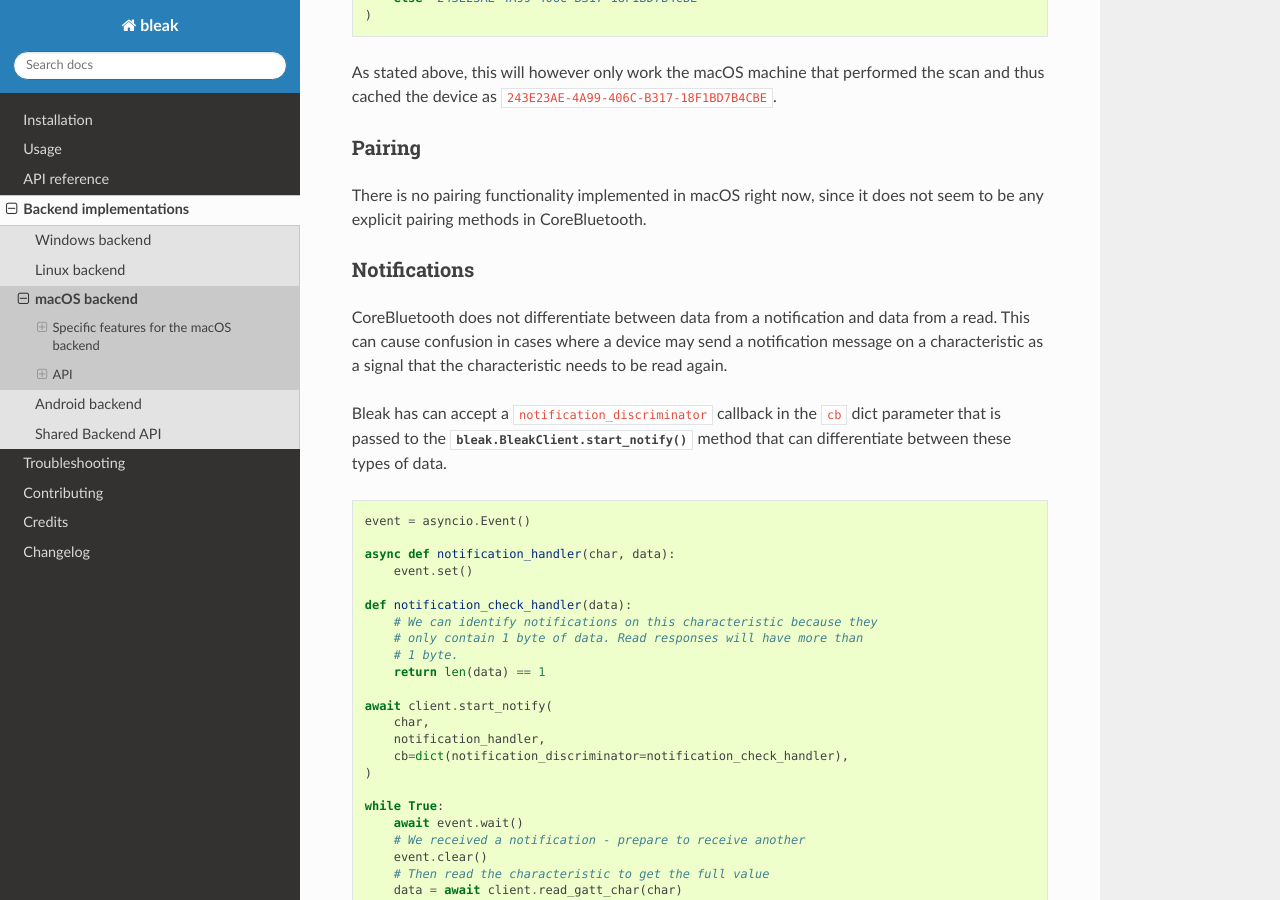
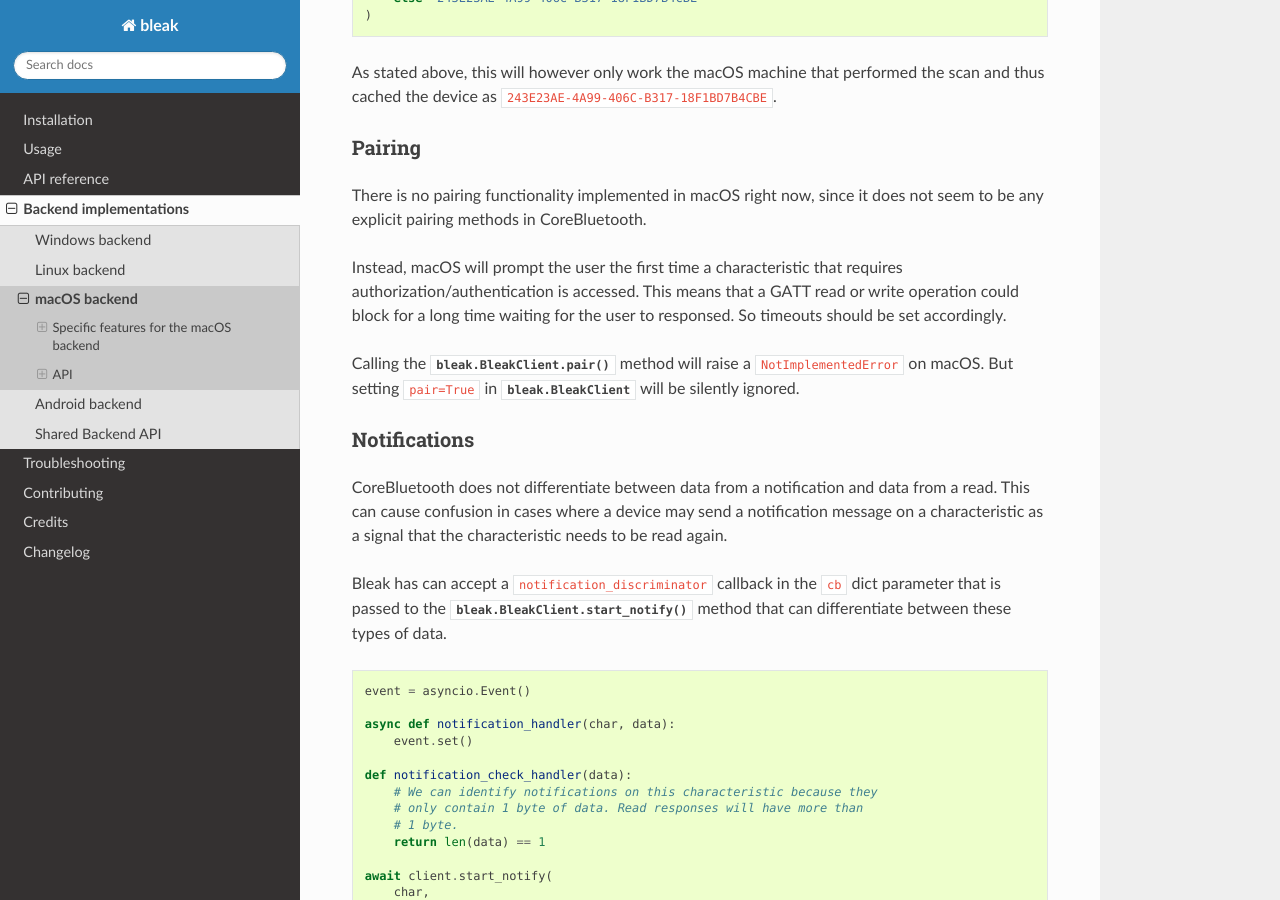
Before and after one commit to hbldh/bleak, a Sphinx documentation site: the page built from docs/backends/macos.rst, in a window 1280 px wide and 900 px high, scrolled down 505 px. Built offline with Sphinx 7.4.7 and the Read the Docs theme 3.1.0, drawn with Linux system fonts in a browser that asks for light colours.

Commit message:
docs/macos: elaborate on pairing

```diff
--- a/docs/backends/macos.rst
+++ b/docs/backends/macos.rst
@@ -31,6 +31,14 @@ Pairing
 ^^^^^^^
 There is no pairing functionality implemented in macOS right now, since it does not seem
 to be any explicit pairing methods in CoreBluetooth.
+
+Instead, macOS will prompt the user the first time a characteristic that requires
+authorization/authentication is accessed. This means that a GATT read or write
+operation could block for a long time waiting for the user to responsed. So
+timeouts should be set accordingly.
+
+Calling the :meth:`bleak.BleakClient.pair` method will raise a ``NotImplementedError``
+on macOS. But setting ``pair=True`` in :class:`bleak.BleakClient` will be silently ignored.
 
 .. _cb-notification-discriminator:
 
```
